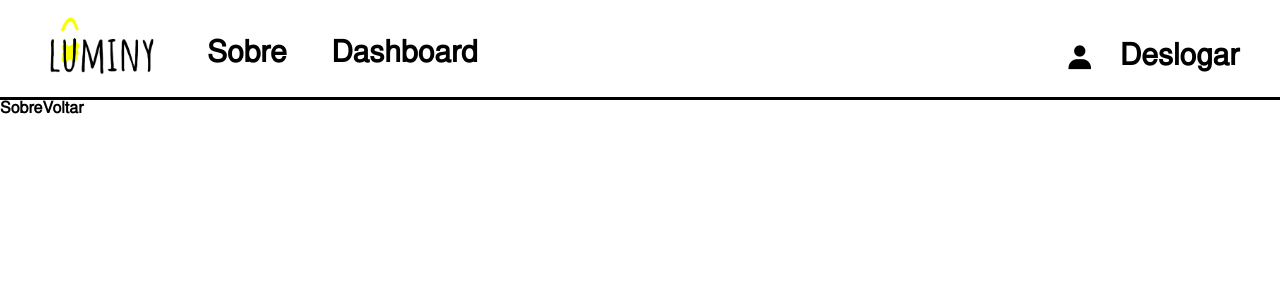
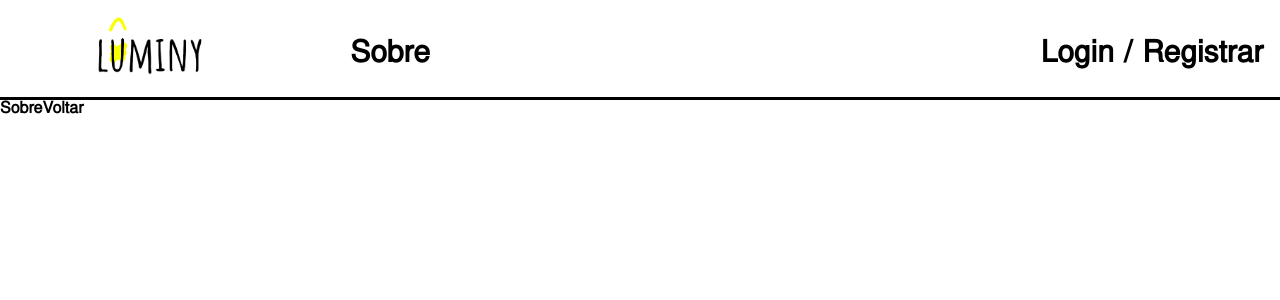
Before and after one commit to FernandoKohn/Luminy, a React (Create React App) app in the folder projeto/: page /Sobre in a window 1280 px wide. Shown: the top 300 px of the page. Built offline with nearby package versions, Linux system fonts and the light colour scheme.

Commit message:
Dashboard

```diff
--- a/projeto/src/components/layout/NavbarDashBoard.tsx
+++ b/projeto/src/components/layout/NavbarDashBoard.tsx
@@ -4,7 +4,6 @@ import { Link, useNavigate, useOutletContext, useParams } from "react-router-dom
 import Tooltip from '@mui/material/Tooltip';
 
 export const NavbarDashBoard = () => {
-    const userUrl = useParams()
     const user: any = useOutletContext()
     const userData = user.user
     const navigate = useNavigate()
--- a/projeto/src/components/layout/Transactions.module.css
+++ b/projeto/src/components/layout/Transactions.module.css
@@ -12,6 +12,18 @@
     padding: 20px;
     z-index: 1;
     position: relative;
+}
+
+.delete {
+    position: absolute;
+    z-index: 10;
+    top: 26px;
+    left: 210px;
+}
+
+.delete i:hover {
+    font-size: 15px;
+    cursor: pointer;
 }
 
 .transactionForm {
@@ -33,6 +45,7 @@
 
 .content {
     width: 100%;
+    height: 80%;
     display: flex;
     flex-direction: column;
     gap: 25px;
@@ -75,6 +88,7 @@
 
 .infoDayHour{
     display: flex;
+    width: 110px;
     justify-content: space-between;
     align-items: center;
     font-size: 14px;
@@ -83,7 +97,7 @@
 
 .dot {
     position: absolute;
-    left: 60%;
+    left: 50%;
     top: -20%;
 }
 
--- a/projeto/src/components/layout/Transactions.tsx
+++ b/projeto/src/components/layout/Transactions.tsx
@@ -7,45 +7,47 @@ import ExpandMoreIcon from '@mui/icons-material/ExpandMore';
 import { Select } from "antd";
 import { InputNumber } from "antd";
 import axios from "axios";
+import { useParams } from "react-router-dom";
 
 export const Transactions = ({ userData, card, setUser }) => {
 
-    const [transaction, setTransaction] = useState({})
     const [selectValue, setSelectValue] = useState({})
+    const [mutableUser, setmutableUser] = useState(userData)
 
     const jsonServer = axios.create({
         baseURL: 'https://luminy.glitch.me/user'
     })
 
-    const handleSelect = (value : any) => {
+    const handleSelect = (value: any) => {
         setSelectValue(value)
     }
 
     const getDay = (day: number) => {
-        if(day === 1){
+        if (day === 1) {
             return "Segunda";
         }
-          else if(day === 2){
+        else if (day === 2) {
             return "Terça";
         }
-          else if(day === 3){
+        else if (day === 3) {
             return "Quarta";
         }
-          else if(day === 4){
+        else if (day === 4) {
             return "Quinta";
         }
-          else if(day === 5){
+        else if (day === 5) {
             return "Sexta";
         }
-          else if(day === 6){
+        else if (day === 6) {
             return "Sabado";
         }
-          else{
+        else {
             return "Domingo";
         }
     }
 
     const handleChange = (event: any) => {
+
         event.preventDefault()
         let data = new FormData(event.target)
         let value: any = Object.fromEntries(data.entries())
@@ -54,22 +56,40 @@ export const Transactions = ({ userData, card, setUser }) => {
         value.id = selectValue
         value.dia = getDay(dia)
         value.hora = hora
+
         if (card == "visa") {
-            userData.visa.push(value)
+            mutableUser.visa.push(value)
         } else if (card == "mastercard") {
-            userData.mastercard.push(value)
+            mutableUser.mastercard.push(value)
         } else if (card == "elo") {
-            userData.elo.push(value)
+            mutableUser.elo.push(value)
         }
-        jsonServer.post('/id/:user', value).then((resp) => {setUser(resp.data)})
+
+        if (mutableUser.visa.length > 4) {
+            mutableUser.visa.shift()
+        } else if (mutableUser.mastercard.lengt > 4) {
+            mutableUser.mastercard.shift()
+        } else if (mutableUser.elo.lengt > 4) {
+            mutableUser.elo.shift()
+        }
+
+        jsonServer.patch(`/${userData.id}`, mutableUser).then((resp) => { setUser(resp.data) })
+    }
+
+    const resetdb = () => {
+        mutableUser.visa = []
+        jsonServer.patch(`/${userData.id}`, mutableUser).then((resp) => { setUser(resp.data) })
     }
 
 
     return (
         <div className={styles.main}>
             <div className={styles.header}>
+                <div className={styles.delete} onClick={resetdb}>
+                    <i className='bx bx-revision'></i>
+                </div>
                 <p>Transações recentes</p>
-                <Accordion sx={{ backgroundColor: "black", color: "white", width: "240px", display:"flex", flexDirection: "column"}}>
+                <Accordion sx={{ backgroundColor: "black", color: "white", width: "240px", display: "flex", flexDirection: "column" }}>
                     <AccordionSummary
                         expandIcon={<ExpandMoreIcon style={{ color: "white" }} />}
                         aria-controls="panel1-content"
@@ -117,7 +137,7 @@ export const Transactions = ({ userData, card, setUser }) => {
                                     },
                                 ]}
                             />
-                            <InputNumber required maxLength={7} name="valor" prefix="R$" placeholder="Valor" style={{ width: '200px'}} />
+                            <InputNumber required maxLength={7} name="valor" prefix="R$" placeholder="Valor" style={{ width: '200px' }} />
                             <button type="submit">Cadastrar</button>
                         </form>
                     </AccordionDetails>
@@ -125,7 +145,7 @@ export const Transactions = ({ userData, card, setUser }) => {
             </div>
             <div className={styles.content}>
                 {(userData && card == "visa") && (
-                    userData.visa.map((compra: any, index: any) => (
+                    userData.visa.toReversed().map((compra: any, index: any) => (
                         <div key={index} className={styles.transactionsCard}>
                             <div className={styles.leftDiv}>
                                 <img src={require(`../../img/transactionIcons/${compra.id}.png`)} alt="icone" />
--- a/projeto/src/components/pages/Login.tsx
+++ b/projeto/src/components/pages/Login.tsx
@@ -24,17 +24,18 @@ export const Login = () => {
         jsonServer.get('').then(resp => setUsuario(resp.data)).catch(err => console.log(err))
     }), [])
 
+
     const handleSubmit = (e: any) => {
         e.preventDefault()
         let data = new FormData(e.target)
         let value = Object.fromEntries(data.entries())
         for (let index of usuario) {
             if (index.user === data.get("user") && index.password == data.get("password")) {
-                jsonServer.get(`${index.user}`).then(resp => context.setUser(resp.data)).catch(err => console.log(err))
+                jsonServer.get(`${index.id}`).then(resp => context.setUser(resp.data)).catch(err => console.log(err))
                 setmessageType("success")
                 setMessage("Logado com sucesso")
                 return setTimeout(() => {
-                    navigate(`/Dashboard/${data.get("user")}`)
+                    navigate(`/Dashboard/${data.get("user")}`, {replace: true})
                 }, 2500);
             }
         }
@@ -43,7 +44,9 @@ export const Login = () => {
     }
 
     const resetdb = () => {
-        jsonServer.delete("/1").catch(err => console.log(err))
+        for (let user of usuario) {
+            jsonServer.delete(`/${user.id}`).catch(err => console.log(err))
+        }
     }
 
     return (
--- a/projeto/src/components/pages/Register.tsx
+++ b/projeto/src/components/pages/Register.tsx
@@ -1,5 +1,5 @@
 import { useState, useEffect } from "react"
-import { Link } from "react-router-dom"
+import { Link, useNavigate } from "react-router-dom"
 import styles from "./Register.module.css"
 import axios from "axios";
 import Alert from '@mui/material/Alert';
@@ -11,7 +11,9 @@ export const Register = () => {
     const [usuario, setUsuario] = useState([])
     const [message, setMessage] = useState("")
     const [messageType, setmessageType] = useState<severity>("success")
+    const navigate = useNavigate()
     const id = uuidv4()
+
 
 
     const jsonServer = axios.create({
@@ -24,21 +26,34 @@ export const Register = () => {
 
 
     const handleSubmit = (e: any) => {
+
         e.preventDefault()
-        var data = new FormData(e.target)
-        data.set("id", id)
+        let data = new FormData(e.target)
         let value: any = Object.fromEntries(data.entries())
+        value.id = id
         value.visa = []
         value.mastercard = []
         value.elo = []
+
         for (let index of usuario) {
             if (index.user === data.get("user")) {
                 setmessageType("error")
                 return setMessage("Usuário já cadastrado")
             }
         }
+
         jsonServer.post('', value).then((resp) => {setMessage("Cadastrado com sucesso!");setUsuario(resp.data)})
+
+        if (usuario.length >= 1) {
+            var deletID = usuario[0].id
+            jsonServer.delete(`/${deletID}`).then(resp => setUsuario(resp.data)).catch(err => console.log(err))
+        }
+
+        return setTimeout(() => {
+            navigate("/Login")
+        }, 3500)
     }
+
 
     return (
         <div className={styles.main}>
--- a/projeto/src/components/pages/Root.tsx
+++ b/projeto/src/components/pages/Root.tsx
@@ -7,39 +7,7 @@ import { Outlet, useLocation } from "react-router-dom"
 
 export const Root = () => {
 
-  const [user, setUser] = useState(
-    {
-      "user": "fernandokohn2",
-      "password": "fernandokohn2",
-      "id": "fe83075e-51cf-447c-be98-ed5cd9579c72",
-      "visa":[
-        {
-          "id":"Compras",
-          "valor": 300,
-          "dia": "7 de Julho",
-          "hora": "11:59"
-        },
-        {
-          "id":"Finanças",
-          "valor": 400,
-          "dia": "7 de Julho",
-          "hora": "11:59"
-        },
-        {
-          "id":"Comida",
-          "valor": 400,
-          "dia": "7 de Julho",
-          "hora": "11:59"
-        },
-        {
-          "id":"Lazer",
-          "valor": 400,
-          "dia": "7 de Julho",
-          "hora": "11:59"
-        }
-      ]
-    }
-  )
+  const [user, setUser] = useState()
 
   const location = useLocation()
   const url = location.pathname
--- a/projeto/src/components/utils/ProtectedRoute.tsx
+++ b/projeto/src/components/utils/ProtectedRoute.tsx
@@ -7,9 +7,9 @@ export const ProtectedRoute = () => {
     const location = useLocation()
     const url = location.pathname
 
-    // if (!context.user) {
-    //     return <Navigate to="/Login" replace={true} />
-    // }
+    if (!context.user) {
+        return <Navigate to="/Login" replace={true} />
+    }
 
     return (
         <>
```
Also changed, not shown: projeto/src/components/layout/graph.tsx (added, +8 -0 lines). Lines whose indentation alone changed are shown as unchanged.
